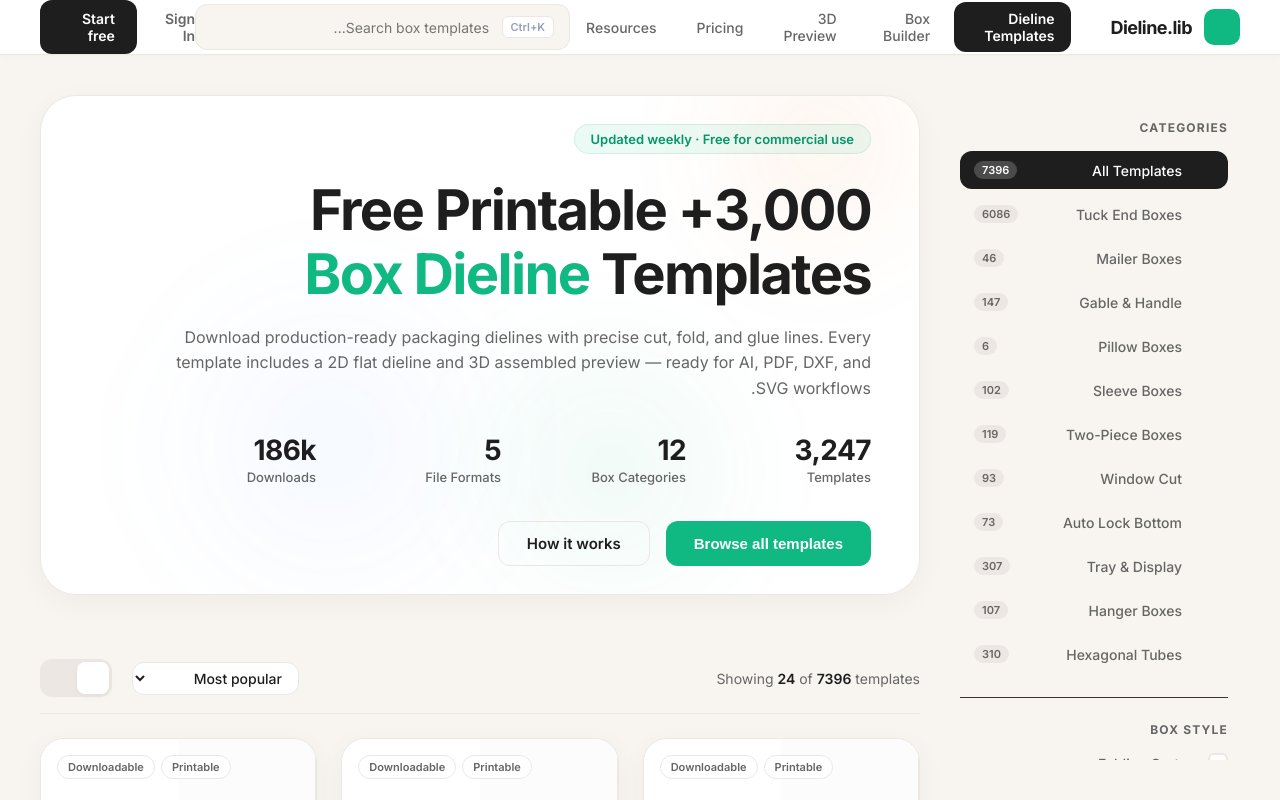
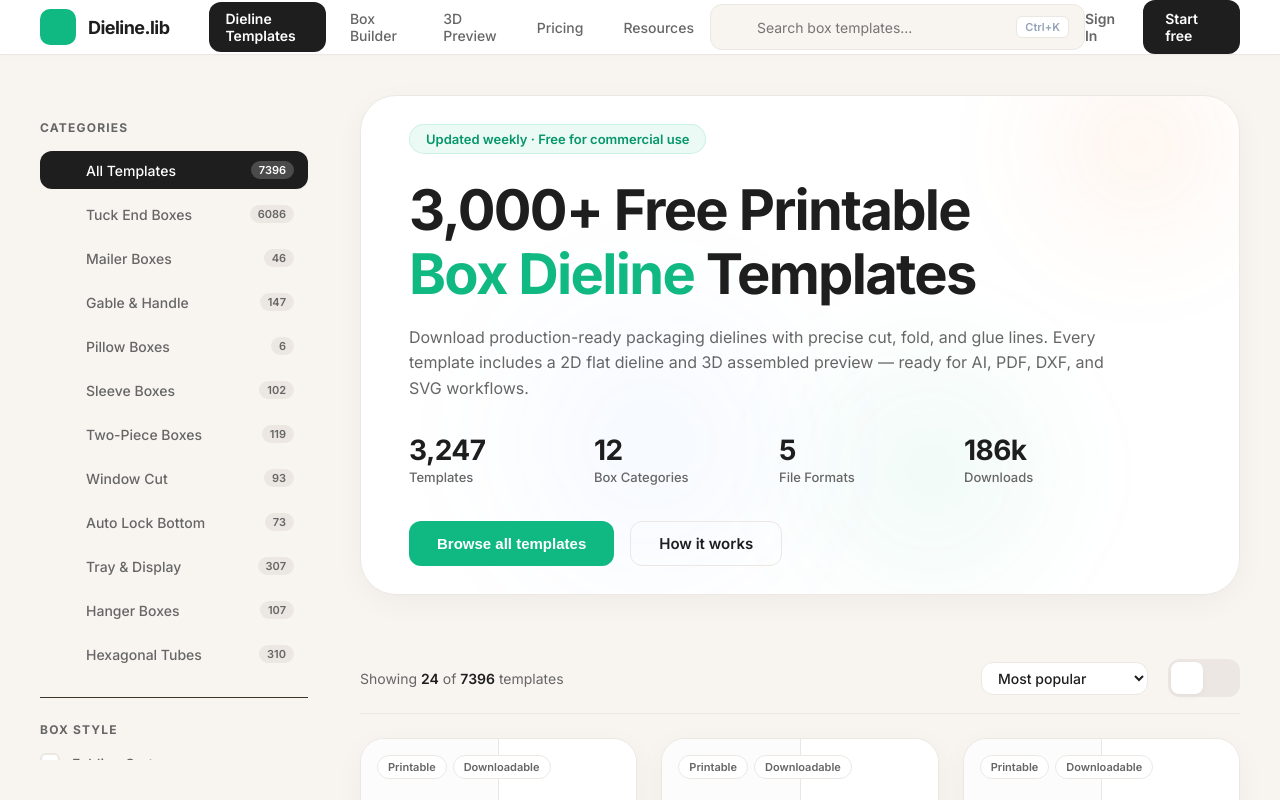
Before and after one commit to Tags-Studio/qadora, a React (Vite) app: page / in a window 1280 px wide. Built offline with nearby package versions, Linux system fonts and the light colour scheme; grey boxes are pictures that could not be loaded.

Commit message:
fix: force LTR layout and full width stretching to position categories sidebar on the left and eliminate dark background bleeding

```diff
--- a/src/components/DielinePage.css
+++ b/src/components/DielinePage.css
@@ -20,13 +20,21 @@
   --saas-transition: all 250ms cubic-bezier(0.16, 1, 0.3, 1);
 }
 
+.dieline-view-clean {
+  width: 100%;
+  height: 100%;
+  background-color: var(--saas-bg);
+}
+
 .dieline-saas-layout {
   min-height: 100vh;
+  width: 100%;
   background-color: var(--saas-bg);
   color: var(--saas-fg-primary);
   font-family: 'Inter', sans-serif;
   display: flex;
   flex-direction: column;
+  direction: ltr;
 }
 
 /* ── Header (80px high) ── */
```
